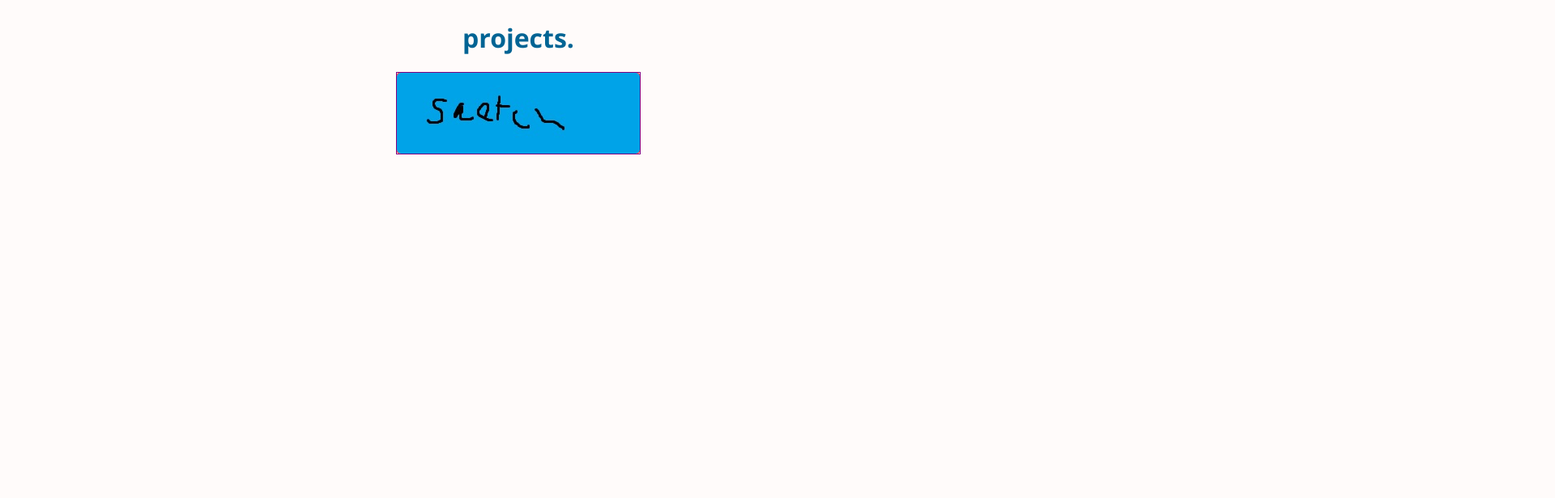
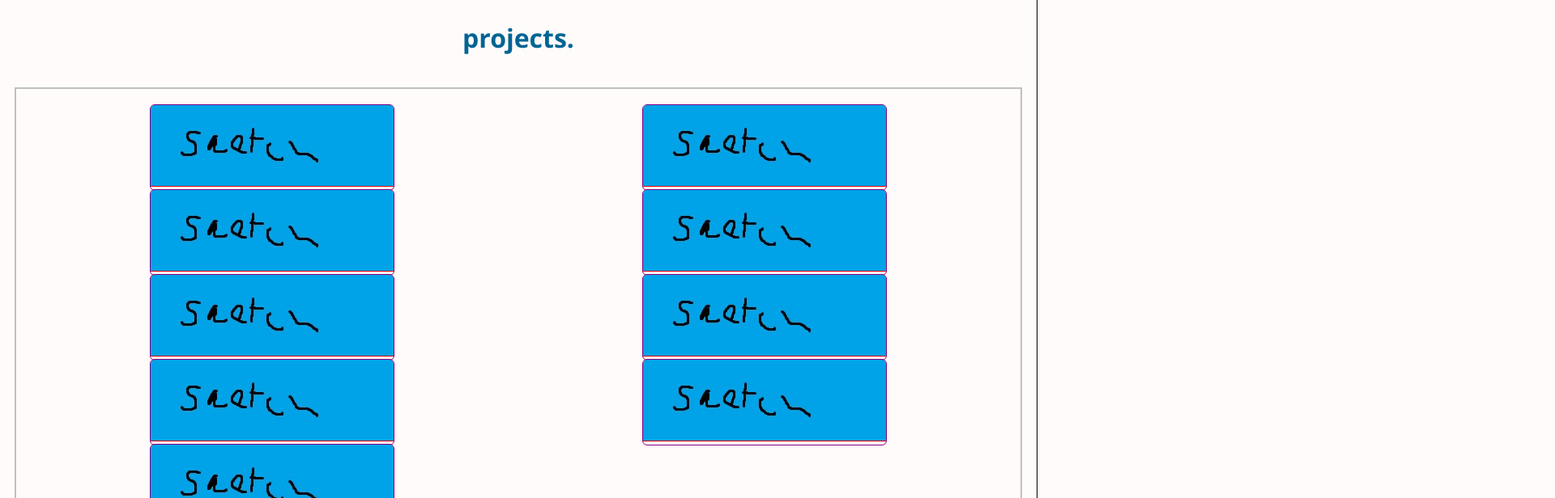
Before and after one commit to AlexCrosby/Portfolio-Website, a React (Create React App) app: page / in a window 1280 px wide. Shown: the part 1660-2276 px from the top of the page at 81% size, 1920 px wide, since content can reach past the window. Built offline with nearby package versions, Linux system fonts and the light colour scheme.

Commit message:
Added project list

```diff
--- a/src/components/AboutMe/AboutMe.js
+++ b/src/components/AboutMe/AboutMe.js
@@ -36,7 +36,7 @@ const AboutMe = () => {
                 </div>
                 <ScrollAnimation animateIn="animate__fadeIn" animateOnce={true} offset={50}>
                 <div className={"me-photo"}>
-                    <img  height={100} src={aboutMePhoto} alt={"It's me!"}/>
+                    <img  height={500} src={aboutMePhoto} alt={"It's me!"}/>
                 </div>
                 </ScrollAnimation>
             </div>
--- a/src/components/Navigation/Navigation.css
+++ b/src/components/Navigation/Navigation.css
@@ -5,7 +5,7 @@
     top: 0;
     left:0;
     z-index: 100;
-    /*background: var(--background);*/
+    background: var(--background);
     width: 100%;
 
     display: flex;
--- a/src/components/ProjectModals/ProjectModals.css
+++ b/src/components/ProjectModals/ProjectModals.css
@@ -20,18 +20,27 @@
 
 .header {
     display: flex;
-    outline: 1px solid blue;
+    outline: 1px solid red;
     align-items: center;
+    /*justify-content: center;*/
     /*justify-content: space-between;*/
     padding: 1vh;
 
+
 }
 
+.title2 {
+    flex: 1;
+    display: flex;
+    justify-content: center;
+    transform: translateX(10px);
+
+    margin: 0;
+}
 
 .close {
     outline: solid pink;
-    flex: 0 1 auto;
-    margin-left: auto;
+    z-index: 10000;
 }
 
 
@@ -58,16 +67,19 @@
 
 
 .project {
-    position: relative;
+    border-radius: 5px;
+    /*display: inline-block;*/
+    /*position: relative;*/
     outline: 1px solid purple;
     margin: 0;
     padding: 0;
     overflow: hidden;
+    z-index: 9999999999;
 }
 
 .project:hover .icon {
     /*filter: blur(5px);*/
-    filter: brightness(50%);
+    filter: brightness(50%) blur(1px);
     transform: scale(1.05);
 }
 
@@ -80,10 +92,28 @@
 
 .icon {
     outline: 1px solid red;
-    display: block;
+    /*display: block;*/
 
-    border-radius: 5px;
     margin: 0;
     padding: 0;
     transition: .3s all ease;
 }
+
+
+.modalOverlay {
+    position: fixed;
+    top: 0;
+    left: 0;
+    right: 0;
+    bottom: 0;
+    background-color: rgba(0, 0, 0, .50);
+
+
+}
+
+.title2 {
+    outline: 1px solid green;
+    /*display: flex;*/
+    /*align-items: center;*/
+    /*justify-content: center;*/
+}
--- a/src/components/ProjectModals/ProjectModals.js
+++ b/src/components/ProjectModals/ProjectModals.js
@@ -4,6 +4,7 @@ import './ProjectModals.css'
 import {FontAwesomeIcon} from "@fortawesome/react-fontawesome";
 
 import {faTimes} from '@fortawesome/free-solid-svg-icons'
+import ScrollAnimation from "react-animate-on-scroll";
 
 
 const ProjectModal = ({modal}) => {
@@ -15,21 +16,31 @@ const ProjectModal = ({modal}) => {
 
     return (
 
-            <div className={"project"} >
+        <div className={"project"}>
+            <ScrollAnimation animateIn="animate__fadeIn"
+                             animateOnce={true}
+                             offset={50}>
+            <div onClick={() => changeVisible(true)}>
                 <img
                     className={"icon"}
-                     src={require("../../assets/sketchericon.jpg").default}
-                     alt={"Sketcher"}
-                     onClick={() => changeVisible(true)}/>
+                    src={require("../../assets/sketchericon.jpg").default}
+                    alt={"Sketcher"}/>
                 <h1 className={"projectTitle"}>Sketcher</h1>
-                <Modal className="modal"
+            </div></ScrollAnimation>
+            <Modal className="modal"
+                   overlayClassName={"modalOverlay"}
                    isOpen={visible}
                    onRequestClose={() => changeVisible(false)}>
                 <div className={"header"}>
-                    <h1 className={"title"}>
+                    <h1 className={"title2"}>
                         {modal.title}
                     </h1>
-                    <FontAwesomeIcon onClick={() => changeVisible(false)} className={"close"} icon={faTimes} size="2x"/>
+                    <FontAwesomeIcon
+                        onClick={() => changeVisible(false)}
+                        className={"close"}
+                        icon={faTimes}
+                        size="2x"
+                    />
                 </div>
                 {modal.body}
             </Modal>
--- a/src/components/Projects/Projects.css
+++ b/src/components/Projects/Projects.css
@@ -0,0 +1,34 @@
+.project-items {
+
+    column-count: 2;
+    list-style-type: none;
+    text-align: center;
+    margin: 20px;
+    padding: 20px;
+    column-fill: balance;
+    outline: 2px solid silver;
+    height: 100%;
+}
+
+.project-item {
+    display:inline-block;
+    break-inside: auto;
+    vertical-align:top;
+    box-sizing:border-box;
+
+    margin: 0px;
+    padding: 0px;
+    /*outline: 2px solid orangered;*/
+}
+
+.projects2 {
+    /*outline: 3px solid purple;*/
+
+
+}
+
+.projects3 {
+    /*outline: 3px solid purple;*/
+
+
+}
--- a/src/components/Projects/Projects.js
+++ b/src/components/Projects/Projects.js
@@ -26,7 +26,7 @@ const Projects = () => {
 
 
     return (
-        <div id={"projects"} className={"component"}>
+        <div  className={"component projects2"}>
 
 
             <ScrollAnimation animateIn="animate__fadeIn" animateOnce={true} offset={50}>
@@ -34,14 +34,28 @@ const Projects = () => {
             </ScrollAnimation>
 
 
-            <div>
 
+                <ul className={"project-items"}>
+                    <li className={"project-item"}><ProjectModal modal={sketcher}/></li>
 
-                <ProjectModal modal={sketcher}/>
+                    <li className={"project-item"}><ProjectModal modal={sketcher}/></li>
+
+                    <li className={"project-item"}><ProjectModal modal={sketcher}/></li>
+
+                    <li className={"project-item"}><ProjectModal modal={sketcher}/></li>
+
+                    <li className={"project-item"}><ProjectModal modal={sketcher}/></li>
+                    <li className={"project-item"}><ProjectModal modal={sketcher}/></li>
+                    <li className={"project-item"}><ProjectModal modal={sketcher}/></li>
+                    <li className={"project-item"}><ProjectModal modal={sketcher}/></li>
+                    <li className={"project-item"}><ProjectModal modal={sketcher}/></li>
+                </ul>
 
 
 
-            </div>
+
+
+
 
         </div>
 )
--- a/src/components/Skills/Skills.css
+++ b/src/components/Skills/Skills.css
@@ -1,5 +1,5 @@
 .skills-items-body {
-    outline: solid red;
+    /*outline: solid red;*/
     display: flex;
     justify-content: center;
     align-items: center;
@@ -29,6 +29,5 @@
 
 .skill {
 
-
     padding: 0 2rem 0 2rem;
 }
--- a/src/components/Splash/Splash.css
+++ b/src/components/Splash/Splash.css
@@ -11,13 +11,13 @@
     flex-direction: column;
     justify-content: center;
     align-items: center;
-    outline:solid red;
+    /*outline:solid red;*/
     height: 90%;
 }
 
 .chevron {
     display:flex;
-    outline:solid red;
+    /*outline:solid red;*/
     height: 10%;
     align-items: center;
 }
@@ -30,7 +30,7 @@
 }
 
 .splash-subtitle {
-    outline:solid green;
+    /*outline:solid green;*/
     font-size: 1.5rem;
     font-weight: 400;
     line-height: 1rem;
--- a/src/components/Splash/Splash.js
+++ b/src/components/Splash/Splash.js
@@ -9,10 +9,10 @@ const Splash = () => {
     return (
         <div className={"splash-container component"}>
             <div className={"splash-body"}>
-                <h1 className={"splash-title"}><Typist startDelay={1000} avgTypingDelay={100}>Hello, Wold!<Typist.Delay
+                <h1 className={"splash-title"}><Typist startDelay={1000} avgTypingDelay={100}>hello, wold!<Typist.Delay
                     ms={300}/><Typist.Backspace count={3} delay={200} />rld!</Typist></h1>
-                <p className={"splash-subtitle animate__animated animate__fadeInUp animate__delay-4s"}>text1</p>
-                <p className={"splash-subtitle animate__animated animate__fadeInUp animate__delay-5s"}>text2</p>
+                <p className={"splash-subtitle animate__animated animate__fadeInUp animate__delay-4s"}>i'm alex</p>
+                <p className={"splash-subtitle animate__animated animate__fadeInUp animate__delay-5s"}>a software developer</p>
                 {/*<p className={"splash-subtitle splash-subsubtitle animate__animated animate__fadeInUp animate__delay-5s"}>text3</p>*/}
             </div>
             <div className={"chevron"}>
```
